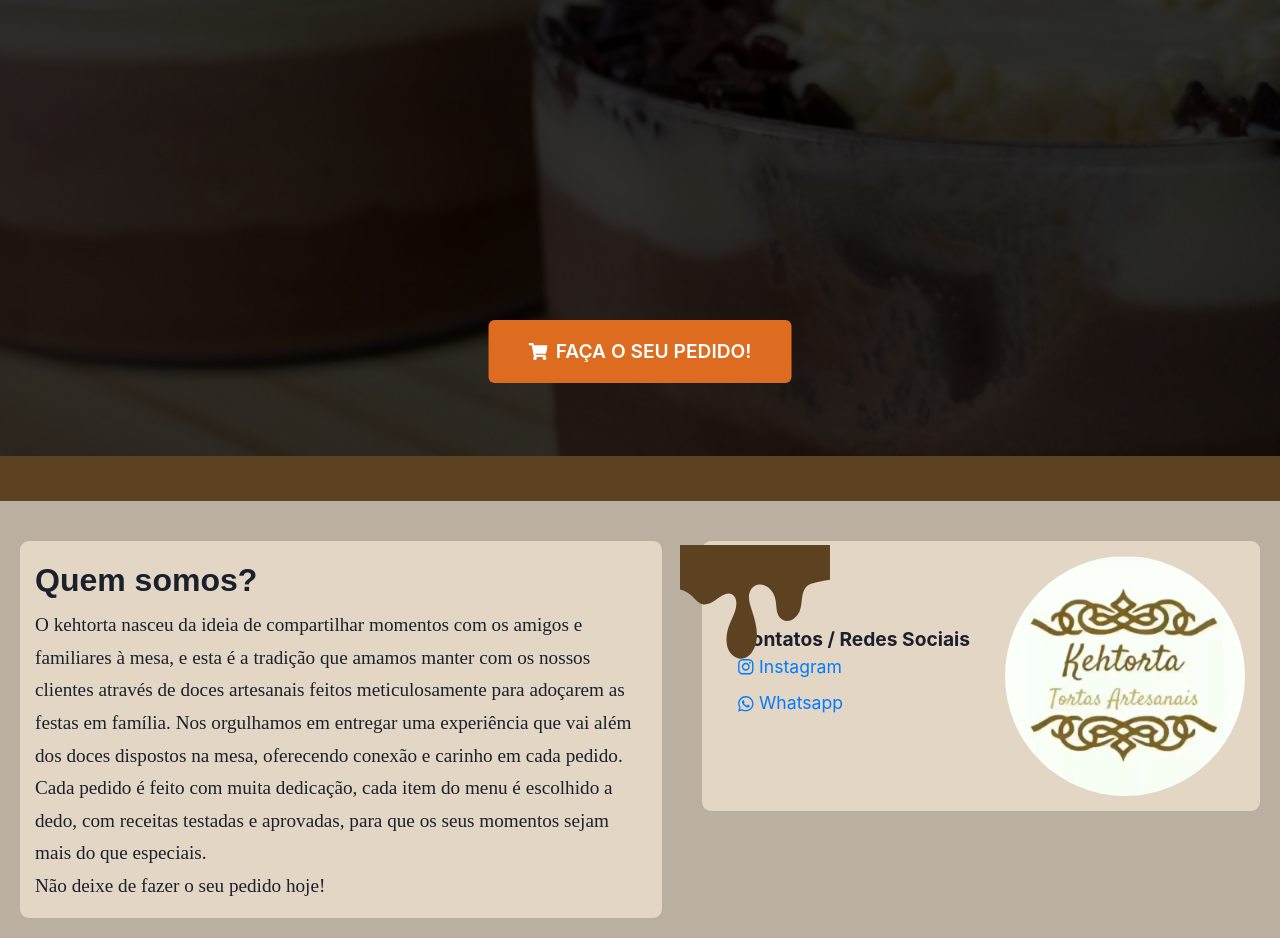
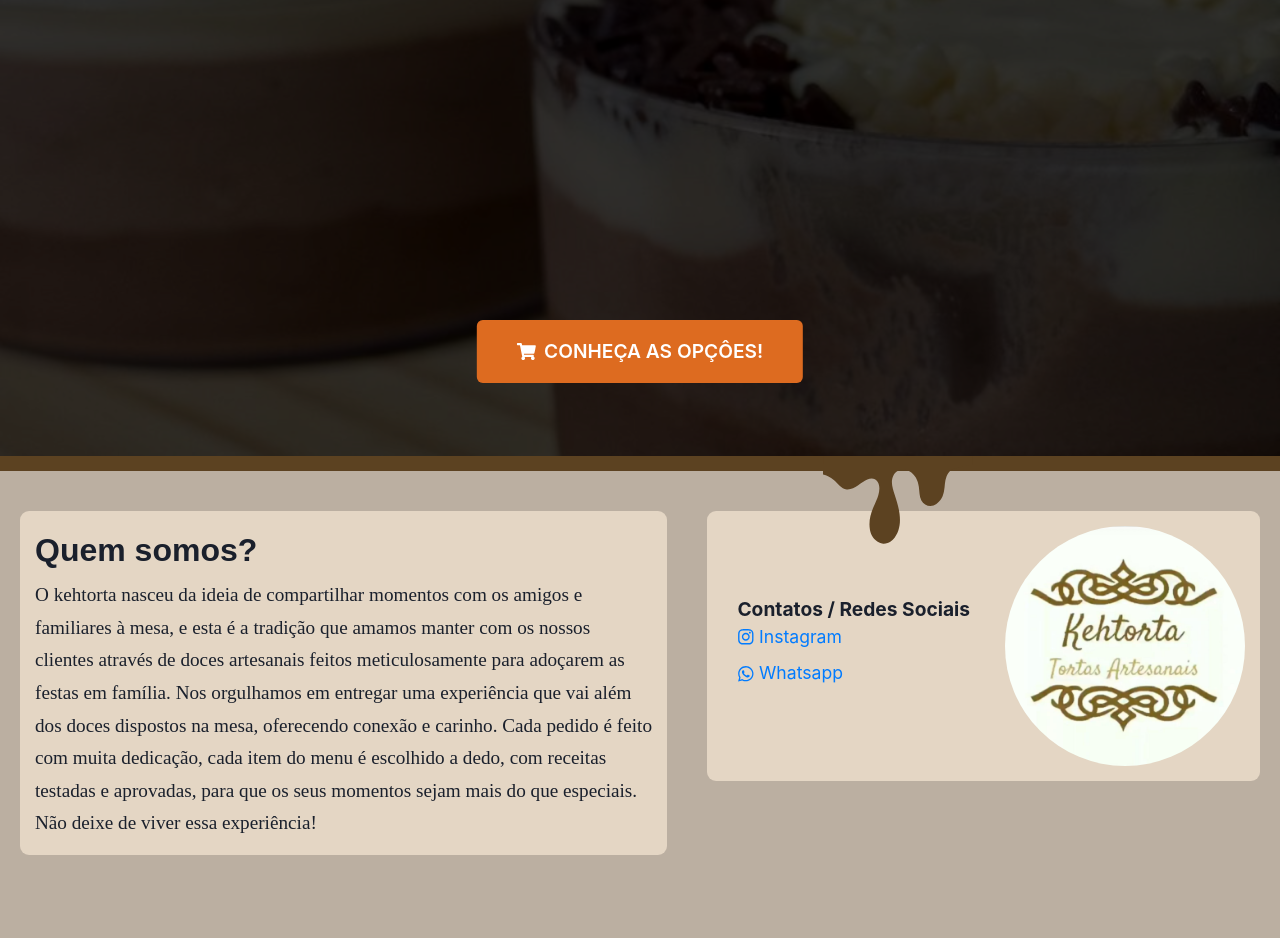
Before and after one commit to Gabriel-A-Lopes/Kehtorta-LandingPage, a React (Create React App) app: page / in a window 1280 px wide. After the commit the page ends 875 px from the top, so only its background shows below. Built offline with nearby package versions, Linux system fonts and the light colour scheme.

Commit message:
fixed the dripping chocolate svg

```diff
--- a/src/components/about/AboutSection.css
+++ b/src/components/about/AboutSection.css
@@ -40,7 +40,7 @@
   background-color: rgba(250, 235, 215, 0.65);
   border-radius: 9px;
   padding: 15px;
-  padding-left: 35px;
+  padding-left: 30px;
 }
 
 .foto-perfil {
@@ -74,11 +74,11 @@
 
 .svg-container {
   position: absolute;
-  top: 545px;
-  right: 450px;
+  top: 53.8vh;
+  right: 24vw;
   width: 150px;
   height: auto;
-  z-index: 1;
+  z-index: 0;
 }
 
 .svg-container svg path {
--- a/src/components/about/AboutSection.js
+++ b/src/components/about/AboutSection.js
@@ -12,8 +12,8 @@ function AboutSection() {
       <div className="conteudo-principal">
         <div className="introducao">
           <h2 id='intro'><strong>Quem somos?</strong></h2>
-          <p>O kehtorta nasceu da ideia de compartilhar momentos com os amigos e familiares à mesa, e esta é a tradição que amamos manter com os nossos clientes através de doces artesanais feitos meticulosamente para adoçarem as festas em família. Nos orgulhamos em entregar uma experiência que vai além dos doces dispostos na mesa, oferecendo conexão e carinho em cada pedido. Cada pedido é feito com muita dedicação, cada item do menu é escolhido a dedo, com receitas testadas e aprovadas, para que os seus momentos sejam mais do que especiais.</p>
-          <p>Não deixe de fazer o seu pedido hoje!</p>
+          <p>O kehtorta nasceu da ideia de compartilhar momentos com os amigos e familiares à mesa, e esta é a tradição que amamos manter com os nossos clientes através de doces artesanais feitos meticulosamente para adoçarem as festas em família. Nos orgulhamos em entregar uma experiência que vai além dos doces dispostos na mesa, oferecendo conexão e carinho. Cada pedido é feito com muita dedicação, cada item do menu é escolhido a dedo, com receitas testadas e aprovadas, para que os seus momentos sejam mais do que especiais.</p>
+          <p>Não deixe de viver essa experiência!</p>
         </div>
         <div className="perfil-e-contatos">
           <div className="svg-container">
--- a/src/components/hero/HeroSection.css
+++ b/src/components/hero/HeroSection.css
@@ -9,8 +9,10 @@
 }
 
 .carrossel-container {
+  position: relative;
   width: 100%;
   height: 100%;
+  z-index: 2
 }
 
 .imagem-carrossel {
--- a/src/components/hero/HeroSection.js
+++ b/src/components/hero/HeroSection.js
@@ -35,7 +35,7 @@ function HeroSection() {
         />
         <div className="carrossel-overlay"></div>
       </div>
-    <Button as={"a"} className="button-comprar" href="https://kehtorta.goomer.app/" size="x-lg" colorScheme="orange" leftIcon={<FaShoppingCart />}>FAÇA O SEU PEDIDO!</Button>
+    <Button as={"a"} className="button-comprar" href="https://kehtorta.goomer.app/" size="x-lg" colorScheme="orange" leftIcon={<FaShoppingCart />}>CONHEÇA AS OPÇÔES!</Button>
     </section>
   );
 }
--- a/src/components/separator/SeparatorSection.css
+++ b/src/components/separator/SeparatorSection.css
@@ -1,7 +1,7 @@
 /* ./src/components/separator/SeparatorSection.css */
 
 .separator {
-  height: 45px;
+  height: 15px;
   box-shadow: 0 -5px 10px rgba(0, 0, 0, 0.1);
   background-color: #5c4221;
 }
```
Also changed, not shown: 1 other file (tests, documents, lock files or other folders).
